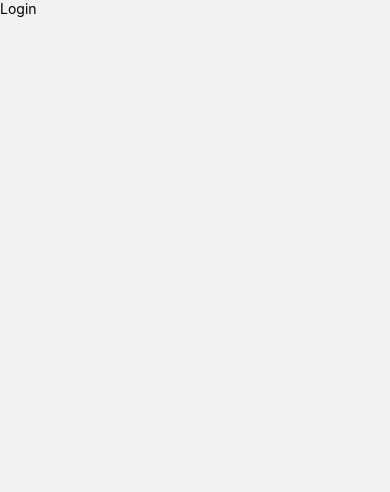
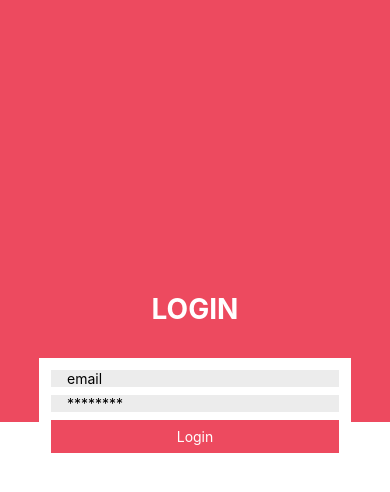
Before and after one commit to PedroChaparro/loomies-mobile, a React Native app: screen /Login in a window 390 px wide. Shown: the top 492 px of the page. Built offline with nearby package versions, Linux system fonts and the light colour scheme.

Commit message:
:construction: feat(login): Initial login form
Initial login form with validation schemas

```diff
--- a/package.json
+++ b/package.json
@@ -19,13 +19,15 @@
     "@react-navigation/bottom-tabs": "^6.5.5",
     "@react-navigation/native": "^6.1.4",
     "@react-navigation/stack": "^6.3.14",
+    "formik": "^2.2.9",
     "react": "18.0.0",
     "react-native": "0.69.8",
     "react-native-gesture-handler": "^2.9.0",
     "react-native-permissions": "^3.6.1",
     "react-native-safe-area-context": "^4.5.0",
     "react-native-screens": "^3.20.0",
-    "react-native-vector-icons": "^9.2.0"
+    "react-native-vector-icons": "^9.2.0",
+    "yup": "^1.0.0"
   },
   "devDependencies": {
     "@babel/core": "^7.12.9",
--- a/src/pages/Login.tsx
+++ b/src/pages/Login.tsx
@@ -1,6 +1,105 @@
 import React from 'react';
-import { Text } from 'react-native';
+import { StyleSheet, Text, TextInput, View } from 'react-native';
+import { useFormik } from 'formik';
+import * as Yup from 'yup';
+import { CustomButton } from '../components/CustomButton';
 
 export const Login = () => {
-  return <Text>Login</Text>;
+  const formik = useFormik({
+    initialValues: {
+      email: '',
+      password: ''
+    },
+    validationSchema: Yup.object({
+      email: Yup.string().email().required(),
+      password: Yup.string()
+        .matches(
+          /^(?=.*[A-Z])(?=.*[a-z])(?=.*\d)(?=.*[$!%*#?&/%])[A-Za-z\d$!%*#?&/%]{8,}$/,
+          'Password must be at least 8 characters long, contain at least one uppercase letter, one lowercase letter, one number, and one special character'
+        )
+        .required()
+    }),
+    onSubmit: (values) => {
+      console.log(values);
+    }
+  });
+
+  return (
+    <View style={Styles.container}>
+      <View style={Styles.header}>
+        <Text style={Styles.headerTitle}>Login</Text>
+      </View>
+      <View style={Styles.footer}>
+        <View style={Styles.form}>
+          <TextInput
+            style={Styles.formField}
+            placeholder='email'
+            value={formik.values.email}
+            onChangeText={formik.handleChange('email')}
+          />
+          {/* Shows the email validation error if exists */}
+          {formik.errors.email && (
+            <Text style={Styles.formError}>*{formik.errors.email}</Text>
+          )}
+          <TextInput
+            style={{ ...Styles.formField, marginTop: 8 }}
+            secureTextEntry={true}
+            placeholder='********'
+            value={formik.values.password}
+            onChangeText={formik.handleChange('password')}
+          />
+          {/* Shows the password validation error if exists */}
+          {formik.errors.password && (
+            <Text style={Styles.formError}>*{formik.errors.password}</Text>
+          )}
+          <CustomButton
+            title='Login'
+            type='primary'
+            callback={formik.handleSubmit}
+          />
+        </View>
+      </View>
+    </View>
+  );
 };
+
+const Styles = StyleSheet.create({
+  container: {
+    flex: 1
+  },
+  header: {
+    flex: 1,
+    alignContent: 'center',
+    justifyContent: 'flex-end',
+    backgroundColor: '#ED4A5F'
+  },
+  headerTitle: {
+    color: '#fff',
+    fontSize: 28,
+    fontWeight: 'bold',
+    textAlign: 'center',
+    textTransform: 'uppercase',
+    marginBottom: 96
+  },
+  footer: {
+    flex: 1,
+    backgroundColor: '#fff'
+  },
+  form: {
+    alignSelf: 'center',
+    width: '80%',
+    marginTop: -64,
+    backgroundColor: '#fff',
+    padding: 12
+  },
+  formField: {
+    backgroundColor: '#ECECEC',
+    paddingHorizontal: 16
+  },
+  formError: {
+    textTransform: 'capitalize',
+    color: '#ED4A5F',
+    fontSize: 12,
+    fontWeight: 'bold'
+  }
+});
```
Also changed, not shown: 2 other files (tests, documents, lock files or other folders).
